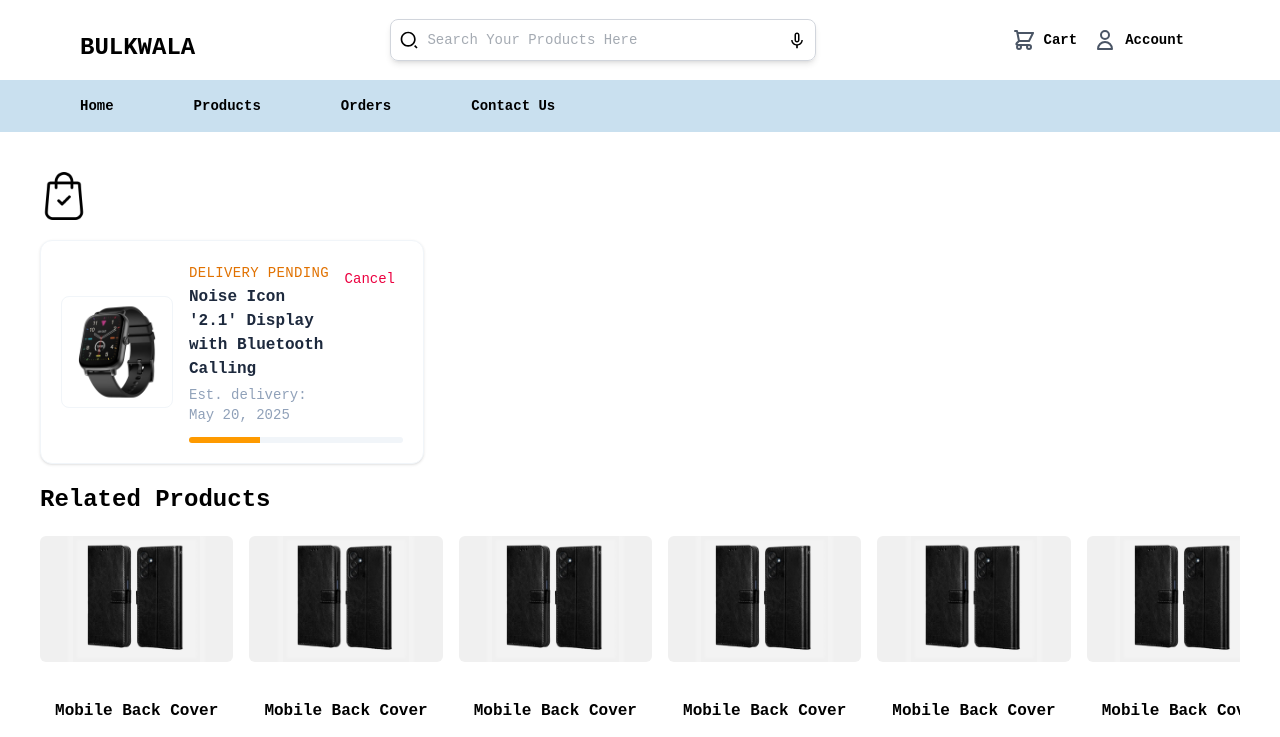
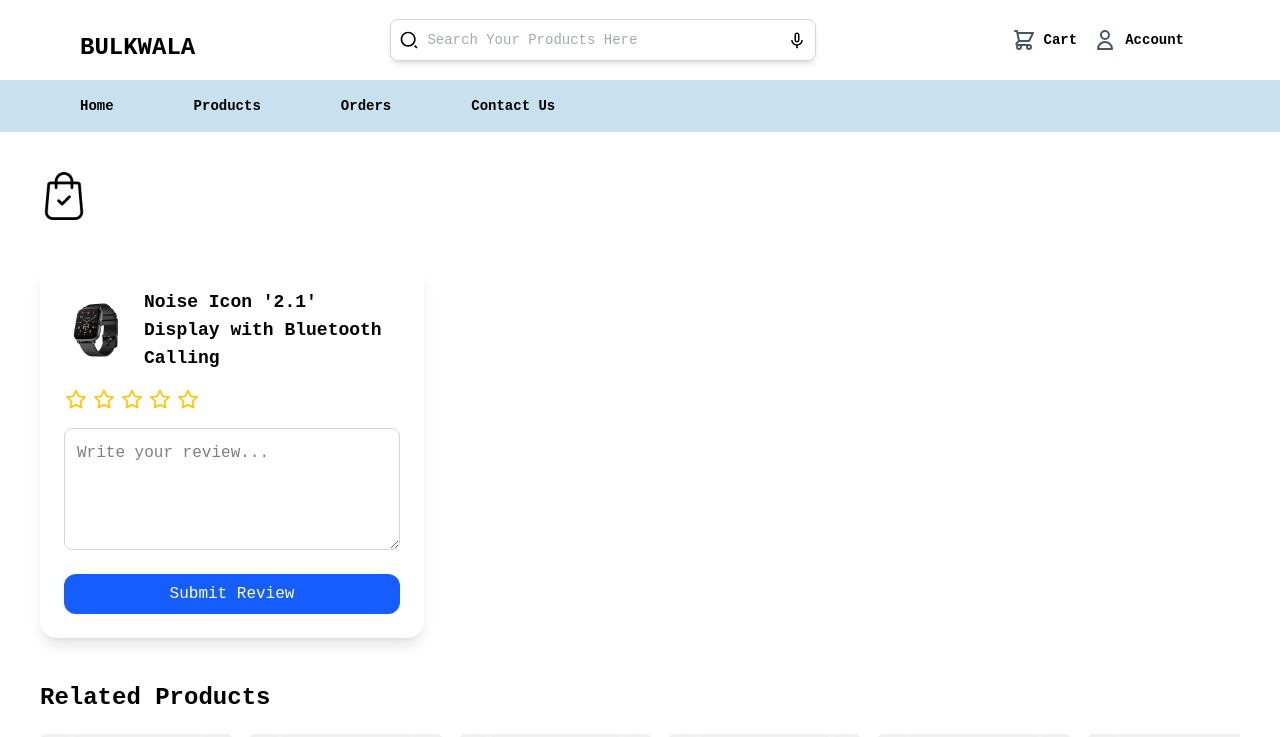
Before and after one commit to rajeev-the/E-bulkwala, a React (Vite) app: page /order in a window 1280 px wide. Shown: the top 737 px of the page. Built offline with nearby package versions, Linux system fonts and the light colour scheme; a web font is replaced by a local one.

Commit message:
first comttt

```diff
--- /dev/null
+++ b/src/Componets/Rating.jsx
@@ -0,0 +1,69 @@
+import { useState } from "react";
+import { AiFillStar, AiOutlineStar } from "react-icons/ai";
+
+
+const Rating = ({ product }) => {
+      const [rating, setRating] = useState(0);
+  const [hoverRating, setHoverRating] = useState(0);
+  const [reviewText, setReviewText] = useState("");
+
+ const handleSubmit = () => {
+    console.log("Submitted:", {
+      productId: product.id,
+      rating,
+      reviewText,
+    });
+    // Reset form (optional)
+    setRating(0);
+    setHoverRating(0);
+    setReviewText("");
+  };
+
+
+  return (
+   <div className="max-w-md mx-auto bg-white rounded-2xl shadow-lg p-6 my-6">
+      <div className="flex items-center space-x-4">
+        <img
+          src={product.image}
+          alt={product.name}
+          className="w-16 h-16 rounded-md object-cover"
+        />
+        <h3 className="text-lg font-semibold">{product.name}</h3>
+      </div>
+
+      <div className="mt-4 flex items-center space-x-1">
+        {[1, 2, 3, 4, 5].map((star) => {
+          const isFilled = (hoverRating || rating) >= star;
+          return (
+            <span
+              key={star}
+              onMouseEnter={() => setHoverRating(star)}
+              onMouseLeave={() => setHoverRating(0)}
+              onClick={() => setRating(star)}
+              className="cursor-pointer text-yellow-400 text-2xl transition-transform hover:scale-110"
+            >
+              {isFilled ? <AiFillStar /> : <AiOutlineStar />}
+            </span>
+          );
+        })}
+      </div>
+
+      <textarea
+        value={reviewText}
+        onChange={(e) => setReviewText(e.target.value)}
+        placeholder="Write your review..."
+        className="mt-4 w-full p-3 border border-gray-300 rounded-lg focus:outline-none focus:ring-2 focus:ring-blue-500"
+        rows={4}
+      />
+
+      <button
+        onClick={handleSubmit}
+        className="mt-4 w-full bg-blue-600 text-white py-2 rounded-xl hover:bg-blue-700 transition"
+      >
+        Submit Review
+      </button>
+    </div>
+  )
+}
+
+export default Rating
--- a/src/Pages/Order.jsx
+++ b/src/Pages/Order.jsx
@@ -1,9 +1,20 @@
-import React from 'react'
+import React,{useState} from 'react'
 import OrderCart from '../Componets/OrderCart'
 import orderbag from '../assets/orderbag.png'
 import ProductCard from '../Componets/ProductCard '
 
+import watchphoto from '../assets/watchphoto.png'
+
+import Rating from '../Componets/Rating'
+const sampleProduct = {
+  id: "1",
+  name: "Noise Icon '2.1' Display with Bluetooth Calling",
+  image: watchphoto,
+};
+
 const Order = () => {
+  const [orderStatus, setOrderStatus] = useState(false);
+
   return (
   <div className='w-full h-full p-10'>
 
@@ -13,8 +24,10 @@
      </div>
 
         <div className='grid grid-cols-1 sm:grid-cols-2 md:grid-cols-3 lg:grid-cols-3 gap-6'>
+                {
+                  orderStatus ? <OrderCart/>: <Rating product={sampleProduct} />
+                }
 
-               <OrderCart/>
                    </div>
 
 
```
